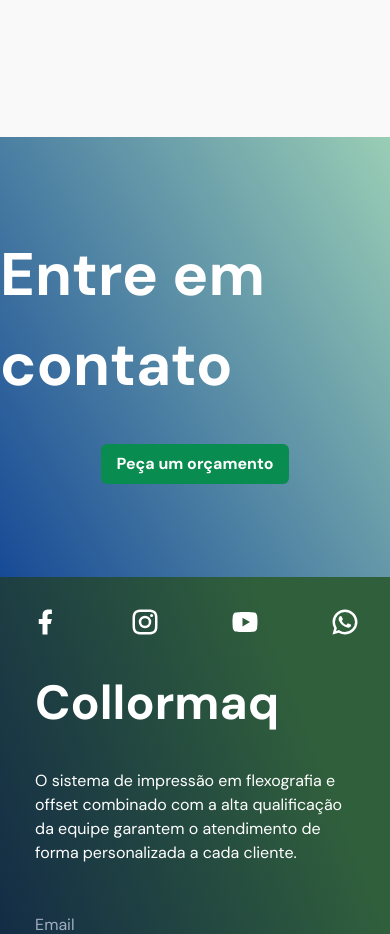
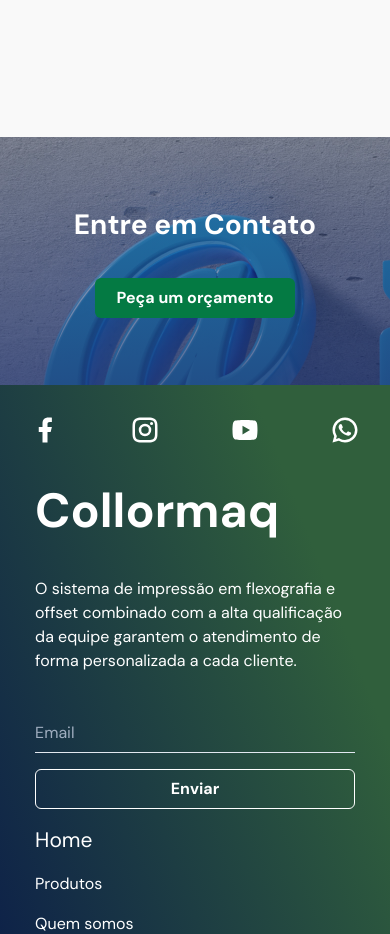
Before and after one commit to Jozimarjo/collormaq, a Next.js app: page /blog in a window 390 px wide. Shown: the part 3940-4874 px from the top of the page. Built offline with nearby package versions, Linux system fonts and the light colour scheme.

Commit message:
fix: Contact Blog Responsive

```diff
--- a/src/components/Blog/ContactBlog.tsx
+++ b/src/components/Blog/ContactBlog.tsx
@@ -1,15 +1,17 @@
-import { Button, Flex, Text } from "@chakra-ui/react";
+import { Box, Button, Flex, Text } from "@chakra-ui/react";
 
 
 export function ContactBlog() {
     return (
-        <Flex mt={'111px'} justifyContent={'center'} w={'100%'} h={'440px'}
-                    bg='linear-gradient(59deg, #174a96 0%, #098c4f66 100%)'
-                >
-                    <Flex flexDirection={'column'} w='1200px' alignItems={'center'} justifyContent={'center'}>
-                        <Text fontSize={'60px'} fontWeight={'bold'} mb={'34px'}>Entre em contato</Text>
-                        <Button bg={'#098C4F'}>Peça um orçamento</Button>
-                    </Flex>
-                </Flex>
+        <Box as='section' w='100%' mt={'111px'} height={{ base: '248px', md: '440px' }}
+            backgroundImage='linear-gradient(0deg, rgb(33 52 114 / 72%) 0%, rgb(33 52 114 / 26%) 100%),url(/images/footer.svg)'
+            backgroundRepeat='no-repeat'>
+            <Flex direction='column' justify="center" alignItems="center" height="100%">
+                <Text mb='8' fontSize={{ base: '28', md: "60" }} fontWeight="bold">Entre em Contato</Text>
+                <Button width='12.5em' bg='#047a43' variant='solid'>
+                    <Text fontWeight='bold'>Peça um orçamento</Text>
+                </Button>
+            </Flex>
+        </Box>
     )
 }
```
